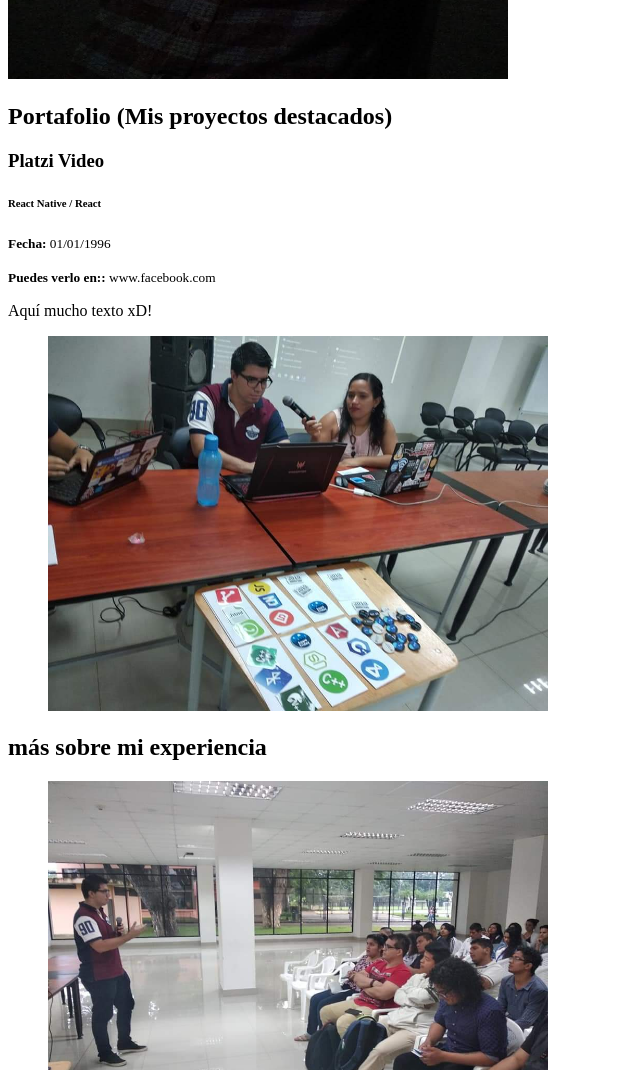
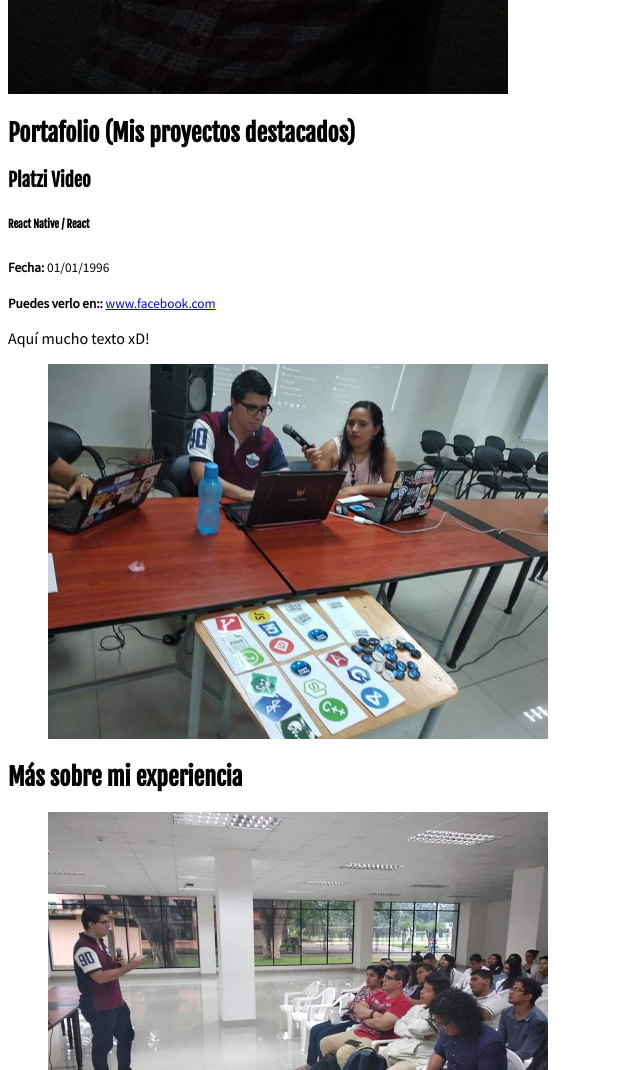
Before and after one commit to luilliarcec/Platzi-Desarrollo-Frontend, a plain HTML site: page index.html in a window 1280 px wide. Shown: the part 832-1902 px from the top of the page, without its empty margins (0-640 px from the left). Drawn offline with Linux system fonts and the light colour scheme.

Commit message:
Añadiendo fuentes al sitio

```diff
--- a/index.html
+++ b/index.html
@@ -4,6 +4,7 @@
     <meta charset="UTF-8">
     <title>Luis Arce</title>
     <link rel="icon" type="image/png" href="static/img/LogoMe.png">
+    <link href="https://fonts.googleapis.com/css?family=Fjalla+One|Source+Sans+Pro" rel="stylesheet">
     <link rel="stylesheet" href="static/css/style.css">
 </head>
 <body>
@@ -39,7 +40,7 @@
             <small><strong>Fecha:</strong> 01/01/1996</small>
         </p>
         <p class="project-url">
-            <small><strong>Puedes verlo en::</strong> www.facebook.com</small>
+            <small><strong>Puedes verlo en:: </strong><a href="https://www.facebook.com">www.facebook.com</a></small>
         </p>
         <p class="project-description">
             Aquí mucho texto xD!
@@ -51,7 +52,7 @@
 </section>
 
 <section id="experiencia" class="experience">
-    <h2>más sobre mi experiencia</h2>
+    <h2>Más sobre mi experiencia</h2>
     <article class="event">
         <figure class="event-imageContainer">
             <img class="event-image" src="static/img/GAB2019-1.jpeg" alt="Global Azure Bootcamp 2019 - UNEMI Milagro" width="500">
--- a/static/css/style.css
+++ b/static/css/style.css
@@ -23,3 +23,11 @@
     background: pink;
     color: red;
 }
+
+body {
+    font-family: 'Source Sans Pro', sans-serif;
+}
+
+h1, h2, h3, h4, h5, h6 {
+    font-family: 'Fjalla One', sans-serif;
+}
```
